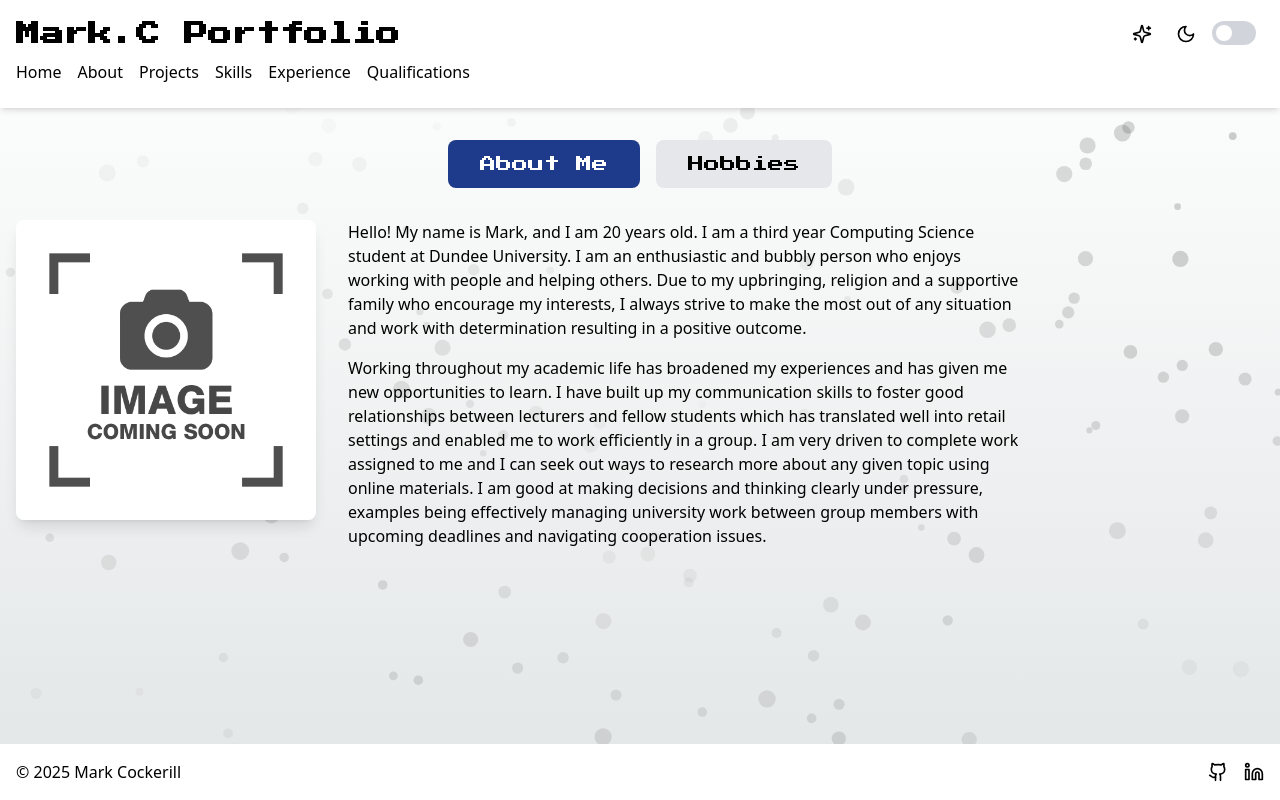
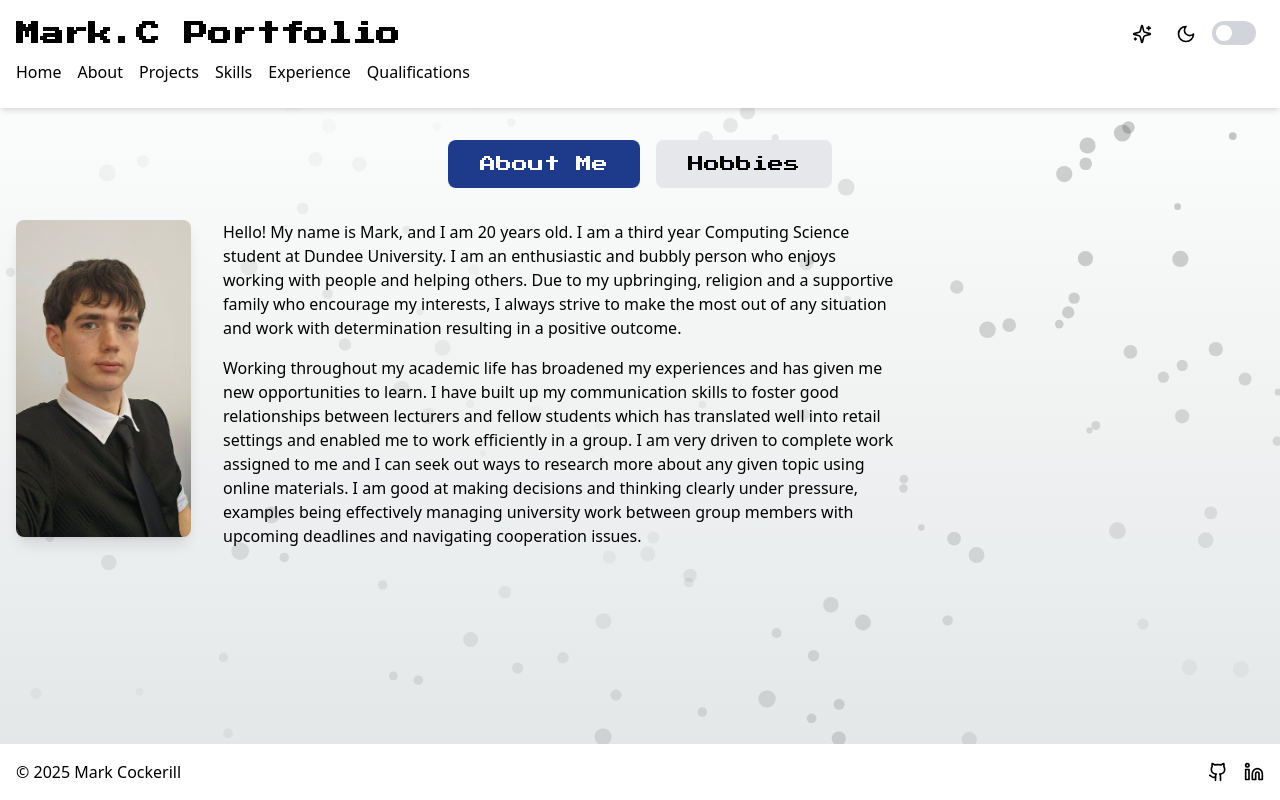
Before and after one commit to MarkCockerill12/Portfolio, a Next.js app: page /about in a window 1280 px wide. Built offline with nearby package versions, Linux system fonts and the light colour scheme.

Commit message:
add profile photo

```diff
--- a/app/about/page.tsx
+++ b/app/about/page.tsx
@@ -98,10 +98,10 @@ const AboutSection = () => (
         transition={{ duration: 0.5 }}
       >
         <Image
-          src="/pics/placeholder.png"
-          alt="Profile Picture" //TODO add profile picture
-          width={300}
-          height={300}
+          src="/pics/me.png"
+          alt="Profile Picture"
+          width={175}
+          height={175}
           className="rounded-lg shadow-lg"
         />
       </motion.div>
```
Also changed, not shown: public/pics/me.png (added).
